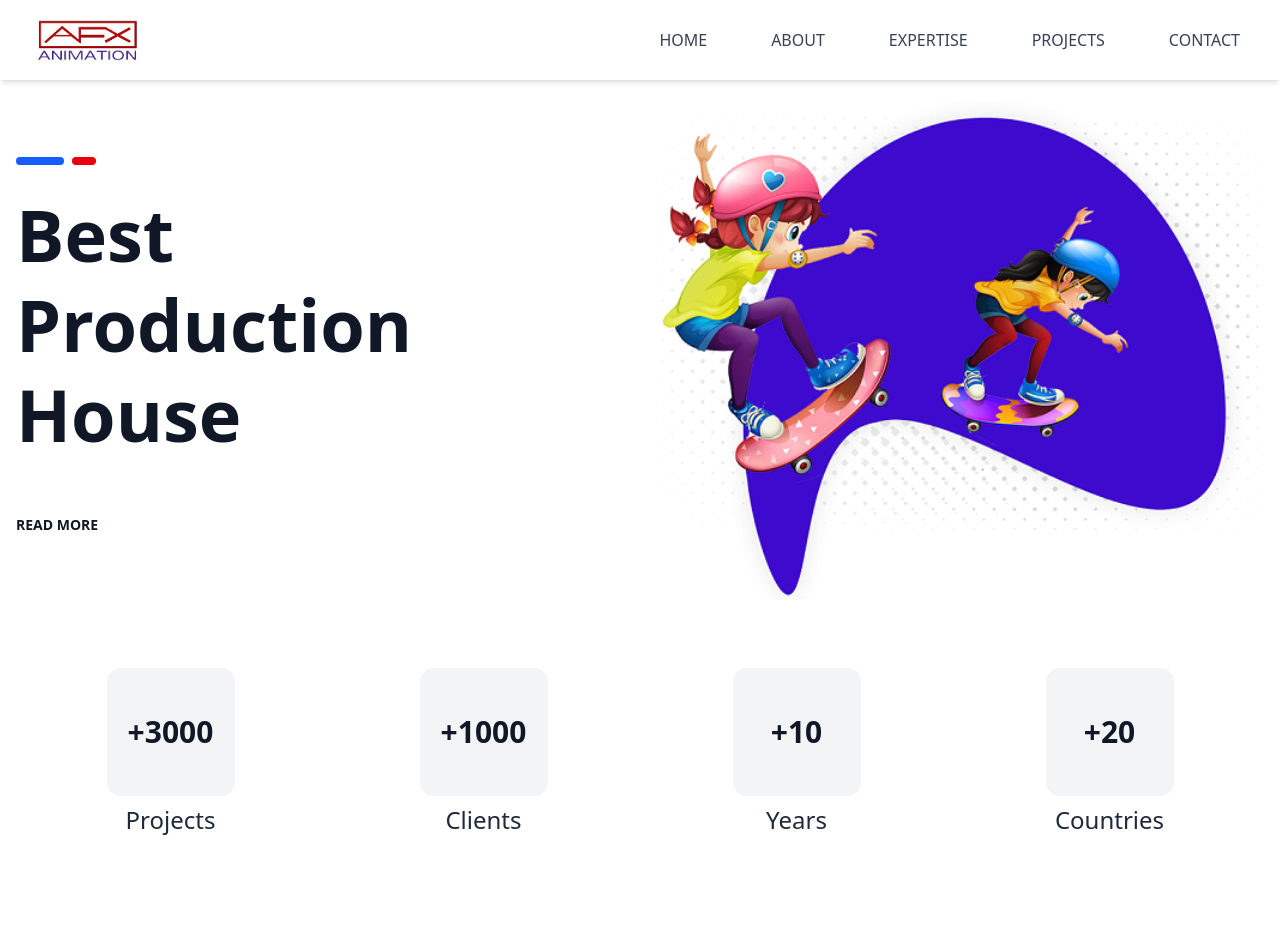
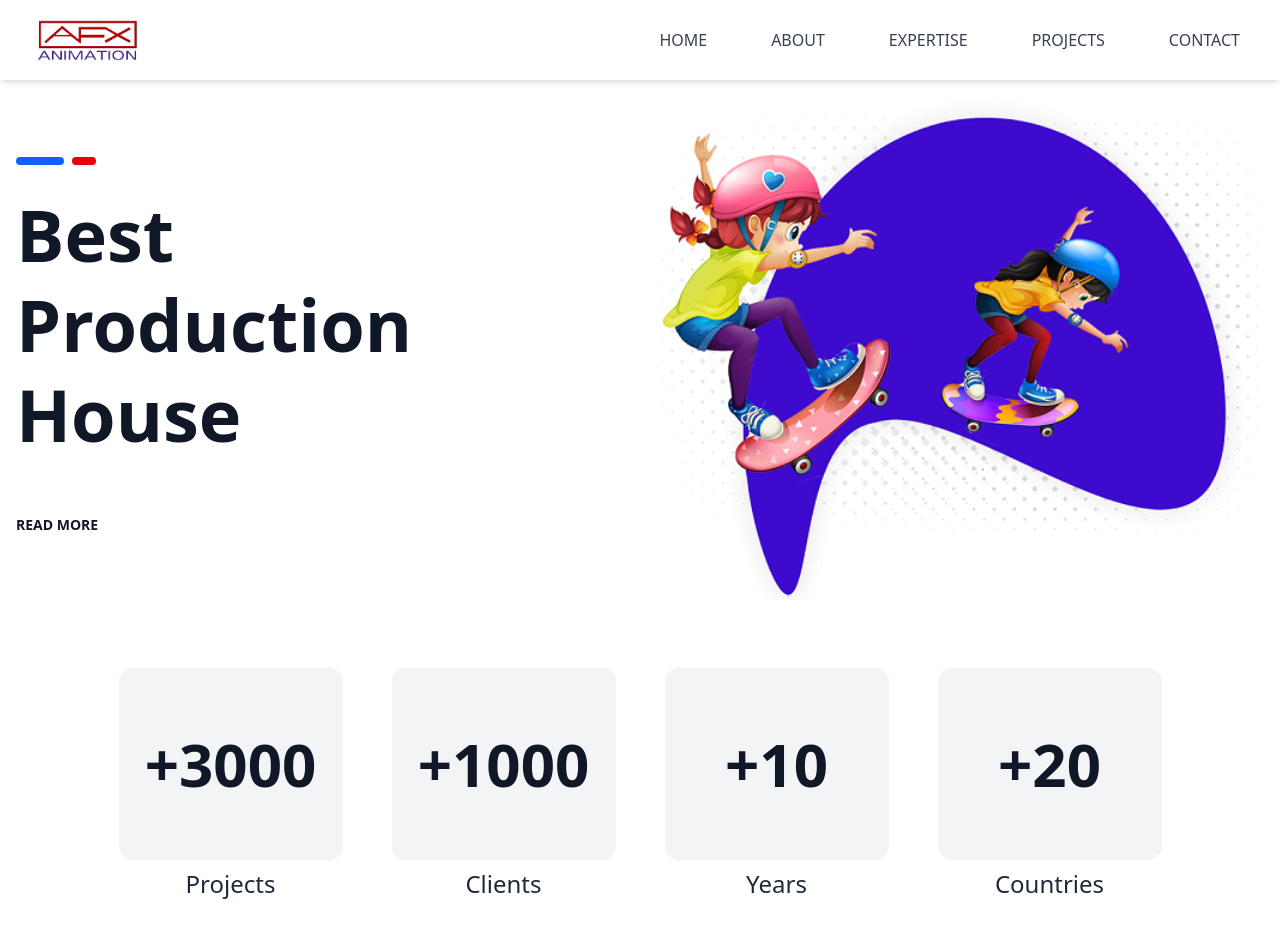
Before and after one commit to Tech-Soumyo/reactafx, a React (Vite) app: page / in a window 1280 px wide. Shown: the top 952 px of the page. Built offline with nearby package versions, Linux system fonts and the light colour scheme.

Commit message:
Update StatCards component styles for improved layout and visibility

```diff
--- a/src/components/custom/StatCards.tsx
+++ b/src/components/custom/StatCards.tsx
@@ -3,7 +3,7 @@ import { motion } from "framer-motion";
 
 export const StatCards = () => {
   return (
-    <section className="container mx-auto px-4 py-5">
+    <section className="container mx-auto px-24 py-5">
       <div className="grid grid-cols-1 sm:grid-cols-2 lg:grid-cols-4 gap-1 place-items-center ">
         <StatCard number={3000} label="Projects" />
         <StatCard number={1000} label="Clients" />
@@ -20,7 +20,7 @@ function StatCard({ number, label }: { number: number; label: string }) {
   return (
     <div>
       <motion.div
-        className="flex flex-col items-center justify-center bg-gray-100 rounded-xl w-40 h-40 sm:w-40 sm:h-40 lg:w-32 lg:h-32"
+        className="flex flex-col items-center justify-center bg-gray-100 rounded-xl h-48 w-56"
         whileHover={{
           scale: 1.1, // Slight scale effect on hover
           transition: { duration: 0.3 },
@@ -42,7 +42,7 @@ function StatCard({ number, label }: { number: number; label: string }) {
           }, 10);
         }}
       >
-        <h3 className="text-3xl font-bold text-gray-900">+{count}</h3>
+        <h3 className="text-6xl font-bold text-gray-900">+{count}</h3>
       </motion.div>
       <p className="text-gray-800 text-center py-2 text-2xl">{label}</p>
     </div>
```
